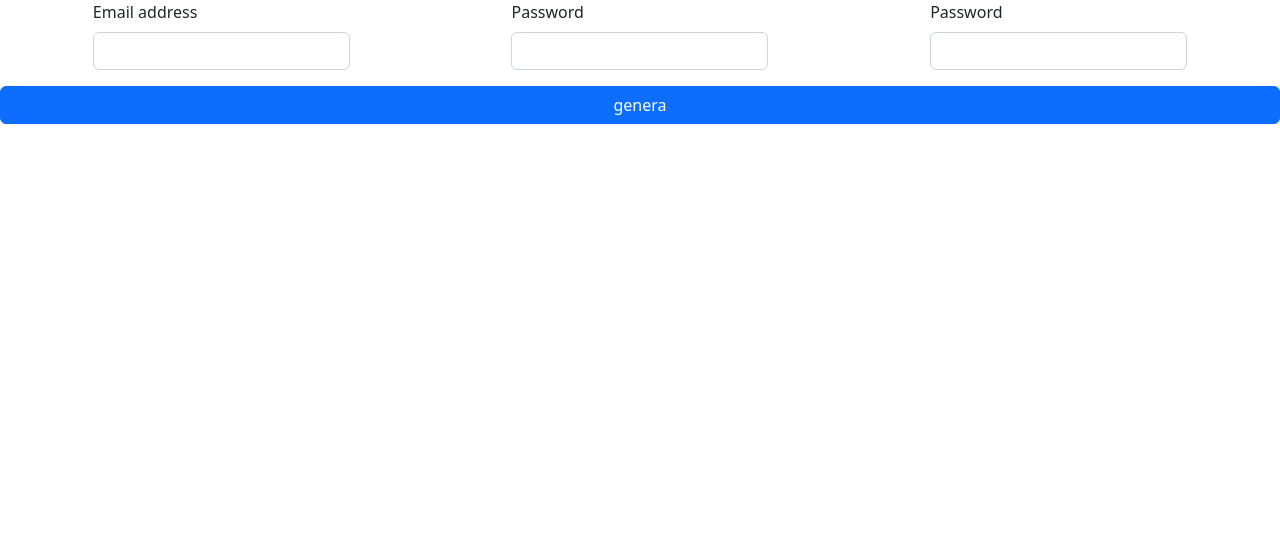
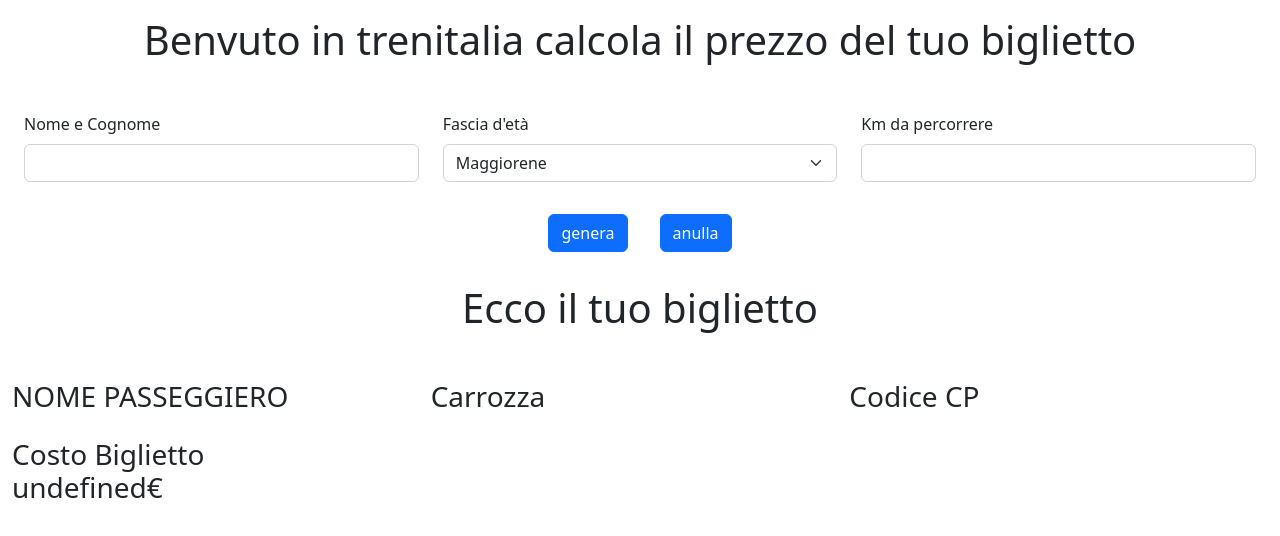
Before and after one commit to Andreaboldrin97/js-biglietto-treno-form, a plain HTML site: page index.html in a window 1280 px wide. Both pictures are taken after a click on the button "genera". Drawn offline with nearby package versions, Linux system fonts and the light colour scheme.

Commit message:
added ticket data (name , price) in html

```diff
--- a/index.html
+++ b/index.html
@@ -11,22 +11,47 @@
 </head>
 <body>
     <div class="container-fluid">
-        <div class="row">
-            <div class="col-12 d-flex justify-content-around">
-                <div class="mb-3">
-                    <label for="user_name" class="form-label">Email address</label>
+        <div class="row justify-content-center">
+            <h1 class="text-center mt-3 mb-5 col-12">Benvuto in trenitalia calcola il prezzo del tuo biglietto</h1>
+            <div class="row d-flex">
+                <div class="mb-3 col-12 col-md-4">
+                    <label for="user_name" class="form-label">Nome e Cognome</label>
                     <input type="text" class="form-control" id="user_name">
+                </div>
+                    <div class="mb-3 col-12 col-md-4">
+                    <label for="user_age" class="form-label">Fascia d'età</label>
+                    <select class="form-select" aria-label="Default select example" id="user_age">
+                        <option selected>Maggiorene</option>
+                        <option value="age_<18">Minorenne</option>
+                        <option value="age_>65">Maggiore di 65 anni</option>
+                    </select>
                   </div>
-                  <div class="mb-3">
-                    <label for="user_age" class="form-label">Password</label>
-                    <input type="text" class="form-control" id="user_age">
-                  </div>
-                  <div class="mb-3">
-                    <label for="km_tocover" class="form-label">Password</label>
+                  <div class="mb-3 col-12 col-md-4">
+                    <label for="km_tocover" class="form-label">Km da percorrere</label>
                     <input type="text" class="form-control" id="km_tocover">
                   </div>
             </div>
-            <button id="btn-generated" type="submit" class="btn btn-primary">genera</button>
+            <div class="d-flex justify-content-center">
+                <button id="btn-generated" type="submit" class="btn btn-primary m-3 ">genera</button>
+                <button id="btn-delete" type="submit" class="btn btn-primary m-3">anulla</button>
+            </div>
+        </div>
+        <div class="row">
+            <h1 class="text-center mt-3 mb-5">Ecco il tuo biglietto</h1>
+            <div class="row d-flex">
+                <div class="mb-3 col-12 col-md-4">
+                    <h3 id="name">NOME PASSEGGIERO <br></h3>
+                </div>
+                <div class="mb-3 col-12 col-md-4">
+                    <h3 id="carriage">Carrozza <br></h3>
+                </div>
+                <div class="mb-3 col-12 col-md-4">
+                    <h3 id="place">Codice CP <br></h3>
+                </div>
+                <div class="mb-3 col-12 col-md-4">
+                    <h3 id="price">Costo Biglietto <br></h3>
+                </div>
+            </div>
         </div>
     </div>
     <!-- JavaScript Bootstrap -->
--- a/js/main.js
+++ b/js/main.js
@@ -1,4 +1,5 @@
 //creazione var legate all'user
+
 
 //creo una var per chiedere il nome all'utente
 let userName ;
@@ -6,9 +7,14 @@ let userName ;
 let userAge ;
 //creo una var per chiedere quanti km dovrà percorrere
 let kmToCover ;
+//creo una var per il numero di carozza
+let carriageNumber ;
 
 //creo una var per chiamare il btn
 let btnGenerated = document.getElementById('btn-generated');
+
+
+
 //?Compilazione form
 
 btnGenerated.addEventListener(`click`,
@@ -17,11 +23,12 @@ function(){
     let userName = document.getElementById(`user_name`).value ;
     console.log(userName)
     //cero una var per chiedere l'età dell'utente
-    let userAge = parseInt( document.getElementById('user_age').value );
+    let userAge = document.getElementById('user_age').value ;
     console.log(userAge)
     //creo una var per chiedere quanti km dovrà percorrere
     let kmToCover = parseInt(document.getElementById('km_tocover').value);
     console.log(kmToCover)
+
 
         //! creazione costo biglietto
 
@@ -31,15 +38,13 @@ console.log(PriceNoDiscount);
     let PriceDiscount ;
     let Price ;
 
-if (isNaN(userAge) == true){
-    alert(`l'età da lei indicata non è valida`);
-} else if (isNaN(kmToCover) == true){
+    if (isNaN(kmToCover) == true){
         alert(`i km da lei indicati non sono validi`);
     } else {
-          if( userAge < 18){
+            if( userAge == `age_<18`){
                 PriceDiscount=((PriceNoDiscount * 15 ) / 100);
             Price=( PriceNoDiscount - PriceDiscount ).toFixed(2);
-     }else if(userAge > 65){
+        }else if(userAge == `age_>65`){
                 PriceDiscount=((PriceNoDiscount * 35 ) / 100);
             Price=( PriceNoDiscount - PriceDiscount ).toFixed(2);
         }else{
@@ -47,7 +52,13 @@ if (isNaN(userAge) == true){
         }
     }
 
+
     console.log(PriceDiscount);
     console.log(Price + '€');
+
+    //! creazione biglietto
+
+    document.getElementById('name').innerHTML += userName;
+    document.getElementById('price').innerHTML += Price + `€`;
 }
 )
```
Lines whose indentation alone changed are shown as unchanged.
